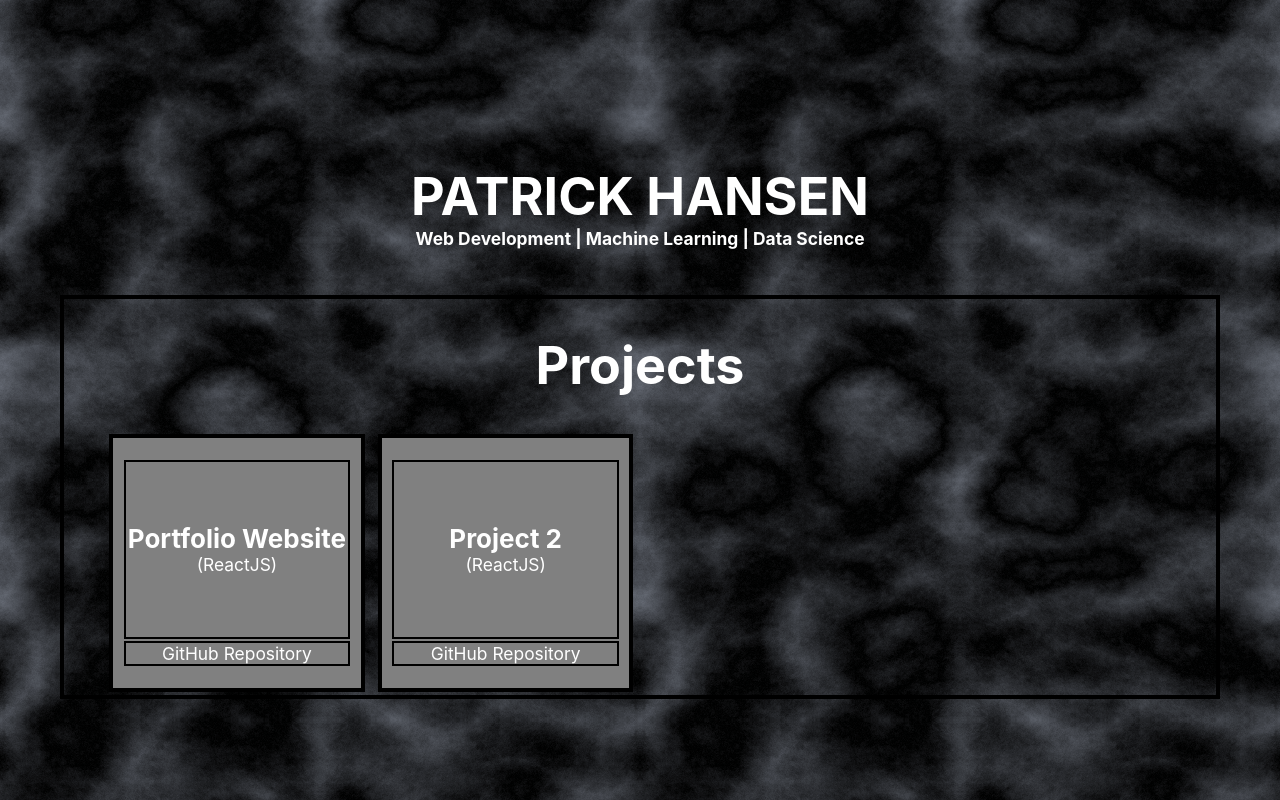
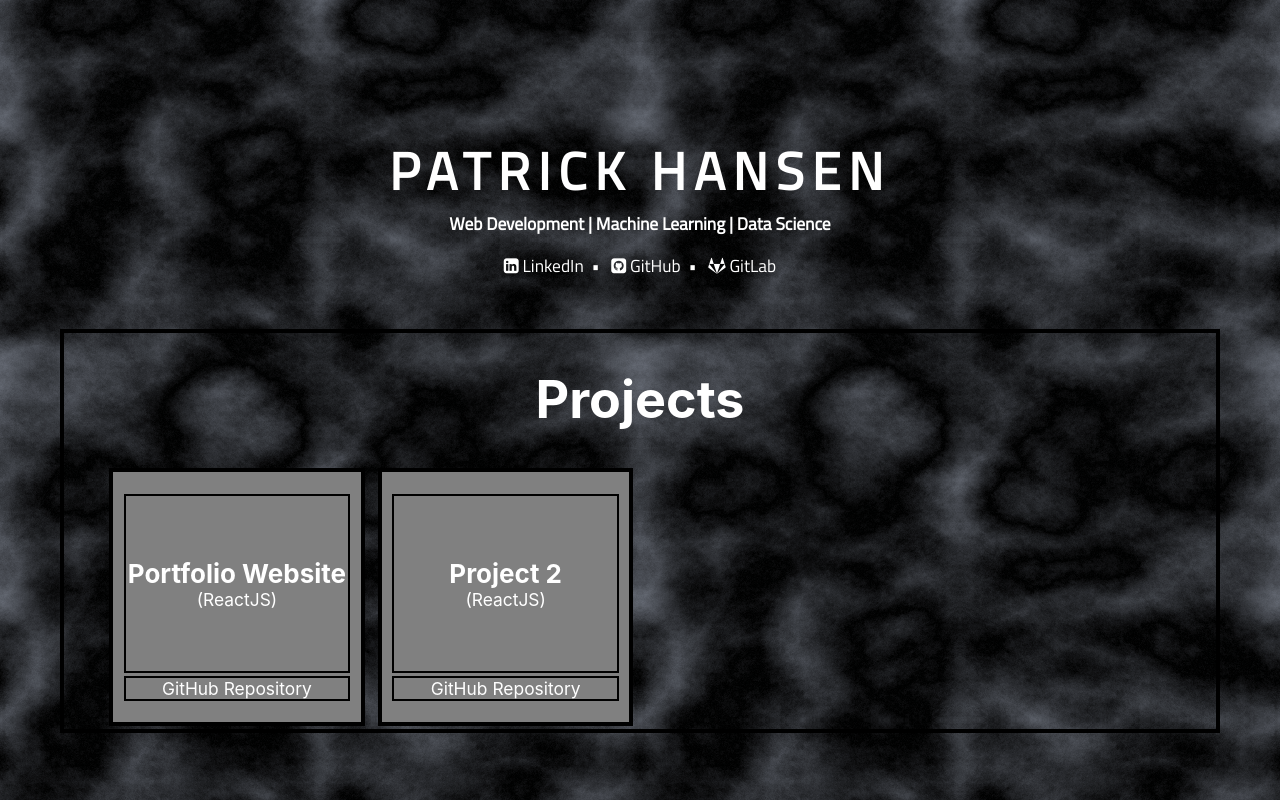
Before and after one commit to pathansen/portfolio-source, a React (Create React App) app: page / in a window 1280 px wide. Built offline with nearby package versions, Linux system fonts and the light colour scheme.

Commit message:
added socials to about section

```diff
--- a/src/components/About.js
+++ b/src/components/About.js
@@ -1,12 +1,29 @@
 import React from 'react';
 
-import classes from './About.module.css'
+import classes from './About.module.css';
 
 const about = (props) => {
   return (
     <div className={classes.aboutHeader}>
-      <h1 style={{margin:"0"}}>PATRICK HANSEN</h1>
-      <h6 style={{margin:"0", marginBottom:"10%"}}>Web Development | Machine Learning | Data Science</h6>
+      <h1 style={{margin:"0", fontFamily:"Titillium Web", letterSpacing:"0.15em"}}>PATRICK HANSEN</h1>
+      <h6 style={{margin:"0", marginBottom:"3%", fontFamily:"Titillium Web"}}>Web Development | Machine Learning | Data Science</h6>
+      <h6 style={{fontWeight:"normal", margin:"0", marginBottom:"10%", fontFamily:"Titillium Web"}}>
+        <span>
+          <a className={classes.socialLink} href="https://www.linkedin.com/in/pat-hansen/">
+            <i class="fa fa-linkedin-square"></i> LinkedIn
+          </a>
+        </span>
+        <span>
+          <a className={classes.socialLink} href="https://github.com/pathansen">
+            <span style={{color:"white"}}>&nbsp;&nbsp;&bull;&nbsp;&nbsp;</span> <i class="fa fa-github-square"></i> GitHub
+          </a>
+        </span>
+        <span>
+          <a className={classes.socialLink} href="https://gitlab.com/pathansen">
+          <span style={{color:"white"}}>&nbsp;&nbsp;&bull;&nbsp;&nbsp;</span> <i class="fa fa-gitlab"></i> GitLab
+          </a>
+        </span>
+      </h6>
     </div>
   )
 }
--- a/src/components/About.module.css
+++ b/src/components/About.module.css
@@ -2,3 +2,12 @@
     padding-top: 5%;
     padding-bottom: 0%;
 }
+
+.socialLink {
+    color: white;
+    text-decoration: none;
+}
+
+.socialLink:hover {
+    color: rgb(84, 194, 245);
+}
```
